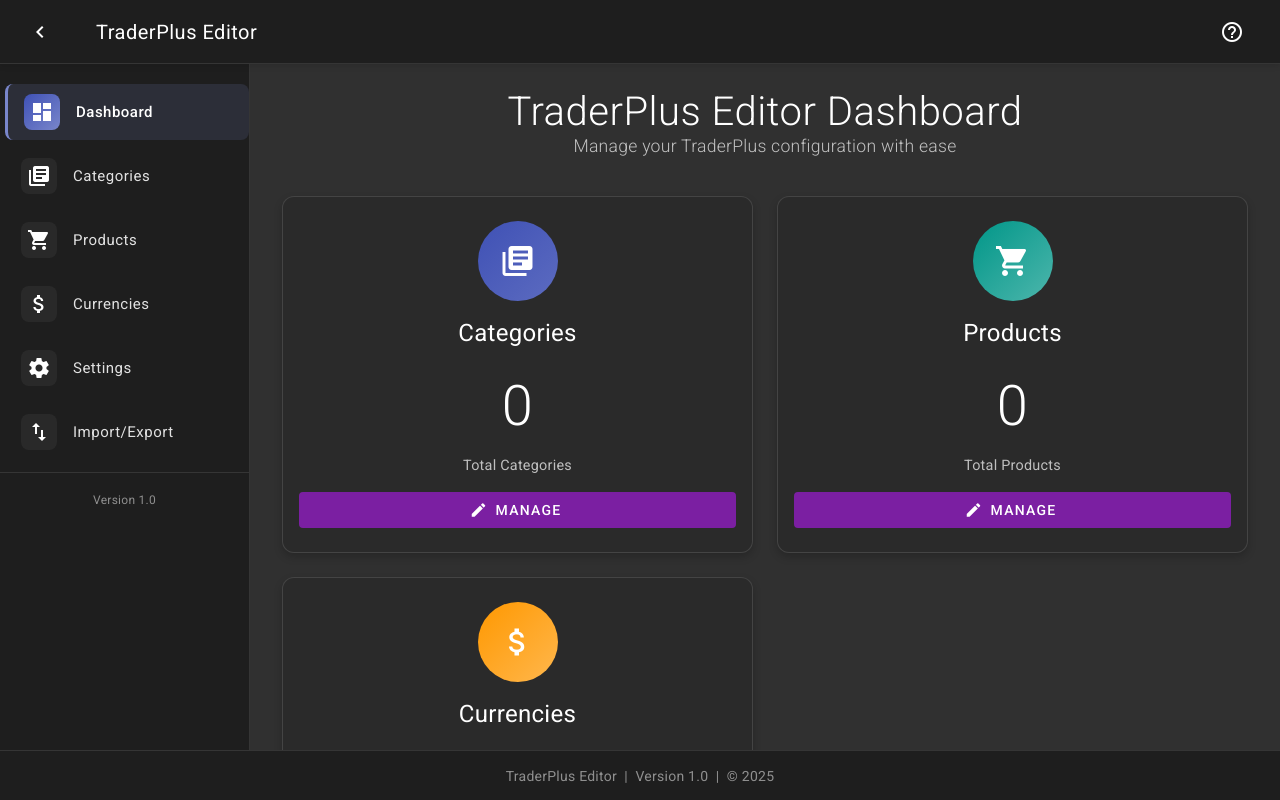
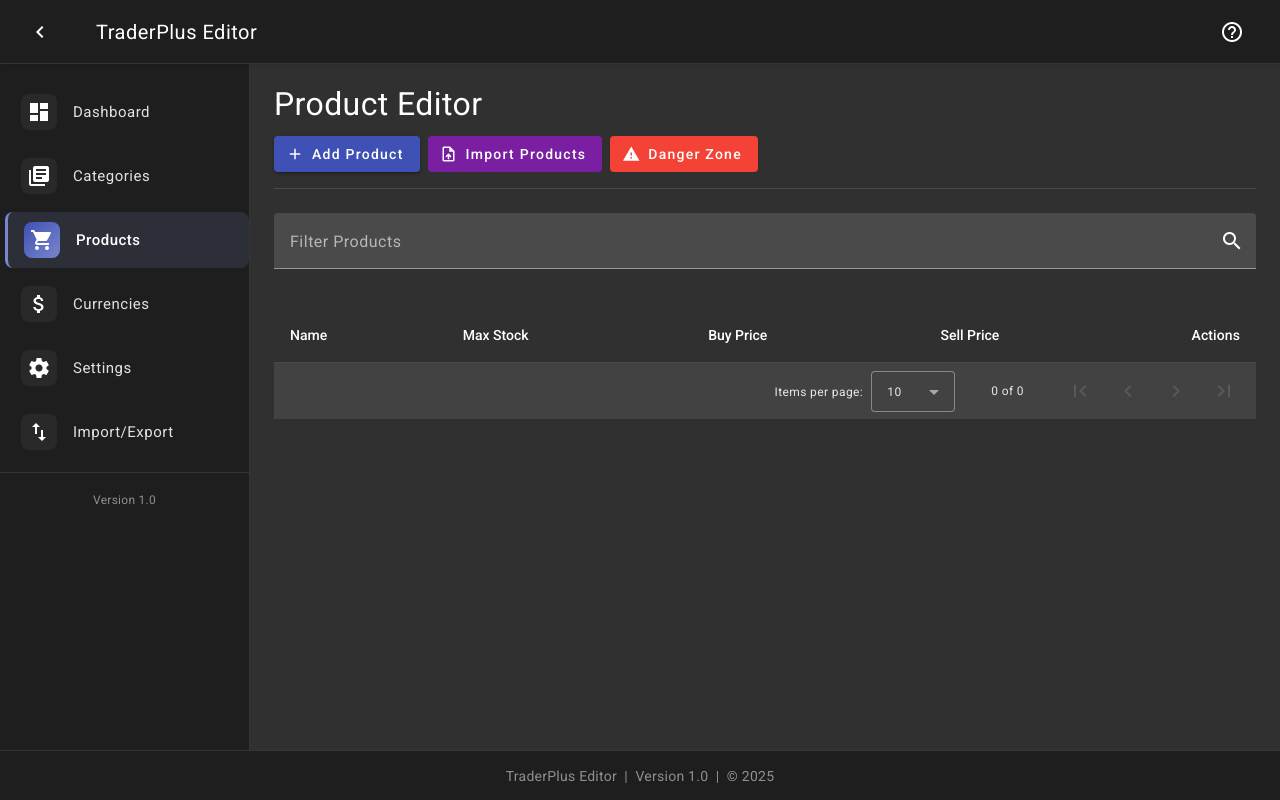
Before and after one commit to TheDmitri/traderpluseditor, an Angular app: page /products in a window 1280 px wide. Before the commit this address led to /dashboard. Built offline with nearby package versions, Linux system fonts and the light colour scheme.

Commit message:
added product editor component and integrated routing; implemented product list display with actions

```diff
--- a/src/app/app.routes.ts
+++ b/src/app/app.routes.ts
@@ -2,14 +2,15 @@
 import { DashboardComponent } from './features/dashboard/components/dashboard.component';
 import { FileManagementComponent } from './features/file-management/components/file-management.component';
 import { CategoryEditorComponent } from './features/category-editor/components/category-editor.component';
+import { ProductEditorComponent } from './features/product-editor/components/product-editor.component';
 
 export const routes: Routes = [
   { path: '', redirectTo: 'dashboard', pathMatch: 'full' },
   { path: 'dashboard', component: DashboardComponent },
   { path: 'file-management', component: FileManagementComponent },
   { path: 'categories', component: CategoryEditorComponent },
+  { path: 'products', component: ProductEditorComponent },
   // Placeholder routes for future components
-  { path: 'products', redirectTo: 'dashboard', pathMatch: 'full' },
   { path: 'currencies', redirectTo: 'dashboard', pathMatch: 'full' },
   { path: 'settings', redirectTo: 'dashboard', pathMatch: 'full' },
   { path: '**', redirectTo: 'dashboard' }
--- /dev/null
+++ b/src/app/features/product-editor/components/product-editor.component.html
@@ -0,0 +1,34 @@
+<div class="product-editor-container">
+  <div class="header">
+    <div class="header-left">
+      <h2>Product Editor</h2>
+      <div class="header-buttons">
+        <button mat-raised-button color="primary" (click)="addProduct()">
+          <mat-icon>add</mat-icon>
+          Add Product
+        </button>
+        <button mat-flat-button color="primary" routerLink="/file-management">
+          <mat-icon>upload_file</mat-icon>
+          Import Products
+        </button>
+        <button mat-flat-button color="warn" [matMenuTriggerFor]="dangerMenu">
+          <mat-icon>warning</mat-icon>
+          Danger Zone
+        </button>
+        <mat-menu #dangerMenu="matMenu">
+          <button mat-menu-item (click)="removeAllProducts()">
+            <mat-icon>delete_forever</mat-icon>
+            <span>Remove All Products</span>
+          </button>
+        </mat-menu>
+      </div>
+    </div>
+  </div>
+
+  <app-product-list
+    [products]="products"
+    [showActions]="true"
+    (productRemoved)="onProductRemoved($event)"
+    (productEdited)="onProductEdited($event)">
+  </app-product-list>
+</div>
--- /dev/null
+++ b/src/app/features/product-editor/components/product-editor.component.scss
@@ -0,0 +1,25 @@
+.product-editor-container {
+  padding: 24px;
+
+  .header {
+    display: flex;
+    justify-content: space-between;
+    align-items: flex-start;
+    margin-bottom: 24px;
+    padding-bottom: 16px;
+    border-bottom: 1px solid rgba(255, 255, 255, 0.12);
+
+    .header-left {
+      h2 {
+        margin-bottom: 16px;
+        font-size: 2rem;
+        font-weight: 400;
+      }
+
+      .header-buttons {
+        display: flex;
+        gap: 8px;
+      }
+    }
+  }
+}
--- /dev/null
+++ b/src/app/features/product-editor/components/product-editor.component.ts
@@ -0,0 +1,71 @@
+import { Component, OnInit, OnDestroy } from '@angular/core';
+import { CommonModule } from '@angular/common';
+import { ReactiveFormsModule } from '@angular/forms';
+import { RouterModule } from '@angular/router';
+import { StorageService } from '../../../core/services/storage.service';
+import { Product } from '../../../core/models';
+import { Subject } from 'rxjs';
+import { ProductListComponent } from '../../../shared/components/product-list/product-list.component';
+
+// Material Imports
+import { MatButtonModule } from '@angular/material/button';
+import { MatIconModule } from '@angular/material/icon';
+import { MatMenuModule } from '@angular/material/menu';
+import { MatDialogModule } from '@angular/material/dialog';
+
+@Component({
+  selector: 'app-product-editor',
+  standalone: true,
+  imports: [
+    CommonModule,
+    ReactiveFormsModule,
+    MatButtonModule,
+    MatIconModule,
+    MatMenuModule,
+    MatDialogModule,
+    RouterModule,
+    ProductListComponent
+  ],
+  templateUrl: './product-editor.component.html',
+  styleUrls: ['./product-editor.component.scss']
+})
+export class ProductEditorComponent implements OnInit, OnDestroy {
+  private destroy$ = new Subject<void>();
+  products: Product[] = [];
+
+  constructor(private storageService: StorageService) {}
+
+  ngOnInit(): void {
+    this.loadProducts();
+  }
+
+  loadProducts(): void {
+    this.products = this.storageService.products();
+  }
+
+  addProduct(): void {
+    // This will be implemented later with the product modal
+    console.log('Add product clicked');
+  }
+
+  removeAllProducts(): void {
+    this.storageService.saveProducts([]);
+    this.loadProducts();
+  }
+
+  onProductRemoved(productId: string): void {
+    const updatedProducts = this.products.filter(p => p.productId !== productId);
+    this.storageService.saveProducts(updatedProducts);
+    this.loadProducts();
+  }
+
+  onProductEdited(product: Product): void {
+    // Will be implemented with product edit modal
+    console.log('Edit product:', product);
+  }
+
+  ngOnDestroy(): void {
+    this.destroy$.next();
+    this.destroy$.complete();
+  }
+}
--- /dev/null
+++ b/src/app/shared/components/product-list/product-list.component.html
@@ -0,0 +1,53 @@
+<div class="product-list-container">
+    <mat-form-field class="filter-field">
+        <mat-label>Filter Products</mat-label>
+        <input matInput (keyup)="applyFilter($event)" placeholder="Search products..." #input>
+        <mat-icon matSuffix>search</mat-icon>
+    </mat-form-field>
+
+    <table mat-table [dataSource]="dataSource" matSort class="products-table">
+        <!-- Class Name Column -->
+        <ng-container matColumnDef="className">
+            <th mat-header-cell *matHeaderCellDef mat-sort-header> Name </th>
+            <td mat-cell *matCellDef="let product"> {{product.className}} </td>
+        </ng-container>
+
+        <!-- Max Stock Column -->
+        <ng-container matColumnDef="maxStock">
+            <th mat-header-cell *matHeaderCellDef mat-sort-header> Max Stock </th>
+            <td mat-cell *matCellDef="let product"> {{product.maxStock}} </td>
+        </ng-container>
+
+        <!-- Buy Price Column -->
+        <ng-container matColumnDef="buyPrice">
+            <th mat-header-cell *matHeaderCellDef mat-sort-header> Buy Price </th>
+            <td mat-cell *matCellDef="let product"> {{product.buyPrice}} </td>
+        </ng-container>
+
+        <!-- Sell Price Column -->
+        <ng-container matColumnDef="sellPrice">
+            <th mat-header-cell *matHeaderCellDef mat-sort-header> Sell Price </th>
+            <td mat-cell *matCellDef="let product"> {{product.sellPrice}} </td>
+        </ng-container>
+
+        <!-- Actions Column -->
+        <ng-container matColumnDef="actions">
+            <th mat-header-cell *matHeaderCellDef> Actions </th>
+            <td mat-cell *matCellDef="let product">
+                <button mat-icon-button color="primary" (click)="productEdited.emit(product)" aria-label="Edit product">
+                    <mat-icon>edit</mat-icon>
+                </button>
+                <button mat-icon-button color="warn" (click)="productRemoved.emit(product.productId)"
+                    aria-label="Remove product">
+                    <mat-icon>delete</mat-icon>
+                </button>
+            </td>
+        </ng-container>
+
+        <tr mat-header-row *matHeaderRowDef="displayedColumns"></tr>
+        <tr mat-row *matRowDef="let row; columns: displayedColumns;"></tr>
+    </table>
+
+    <mat-paginator [pageSizeOptions]="[10, 25, 50, 100]" showFirstLastButtons aria-label="Select page of products">
+    </mat-paginator>
+</div>
--- /dev/null
+++ b/src/app/shared/components/product-list/product-list.component.scss
@@ -0,0 +1,33 @@
+.product-list-container {
+  .filter-field {
+    width: 100%;
+    margin-bottom: 16px;
+  }
+
+  .products-table {
+    width: 100%;
+    background: transparent;
+
+    .mat-column-actions {
+      width: 100px;
+      text-align: right;
+    }
+
+    .mat-column-maxStock,
+    .mat-column-buyPrice,
+    .mat-column-sellPrice {
+      text-align: right;
+      padding-right: 24px;
+    }
+  }
+}
+
+:host ::ng-deep {
+  .mat-mdc-table {
+    background: transparent;
+  }
+
+  .mat-mdc-row:hover {
+    background: rgba(255, 255, 255, 0.04);
+  }
+}
--- /dev/null
+++ b/src/app/shared/components/product-list/product-list.component.ts
@@ -0,0 +1,70 @@
+import { CommonModule } from "@angular/common";
+import { Component, OnInit, Input, Output, EventEmitter, ViewChild, SimpleChanges } from "@angular/core";
+import { MatButtonModule } from "@angular/material/button";
+import { MatFormFieldModule } from "@angular/material/form-field";
+import { MatIconModule } from "@angular/material/icon";
+import { MatInputModule } from "@angular/material/input";
+import { MatPaginatorModule, MatPaginator } from "@angular/material/paginator";
+import { MatSortModule, MatSort } from "@angular/material/sort";
+import { MatTableDataSource, MatTableModule } from "@angular/material/table";
+import { Product } from "../../../core/models";
+
+@Component({
+  selector: 'app-product-list',
+  standalone: true,
+  imports: [
+    CommonModule,
+    MatTableModule,
+    MatSortModule,
+    MatPaginatorModule,
+    MatFormFieldModule,
+    MatInputModule,
+    MatIconModule,
+    MatButtonModule,
+  ],
+  templateUrl: './product-list.component.html',
+  styleUrls: ['./product-list.component.scss']
+})
+export class ProductListComponent implements OnInit {
+  @Input() products: Product[] = [];
+  @Input() showActions = true;
+  @Output() productRemoved = new EventEmitter<string>();
+  @Output() productEdited = new EventEmitter<Product>();
+
+  dataSource: MatTableDataSource<Product>;
+  displayedColumns: string[] = [
+    'className',
+    'maxStock',
+    'buyPrice',
+    'sellPrice',
+  ];
+
+  @ViewChild(MatSort) sort!: MatSort;
+  @ViewChild(MatPaginator) paginator!: MatPaginator;
+
+  constructor() {
+    this.dataSource = new MatTableDataSource<Product>([]);
+  }
+
+  ngOnInit(): void {
+    if (this.showActions) {
+      this.displayedColumns.push('actions');
+    }
+  }
+
+  ngOnChanges(changes: SimpleChanges): void {
+    if (changes['products']) {
+      this.dataSource.data = this.products;
+    }
+  }
+
+  ngAfterViewInit(): void {
+    this.dataSource.sort = this.sort;
+    this.dataSource.paginator = this.paginator;
+  }
+
+  applyFilter(event: Event): void {
+    const filterValue = (event.target as HTMLInputElement).value;
+    this.dataSource.filter = filterValue.trim().toLowerCase();
+  }
+}
```
